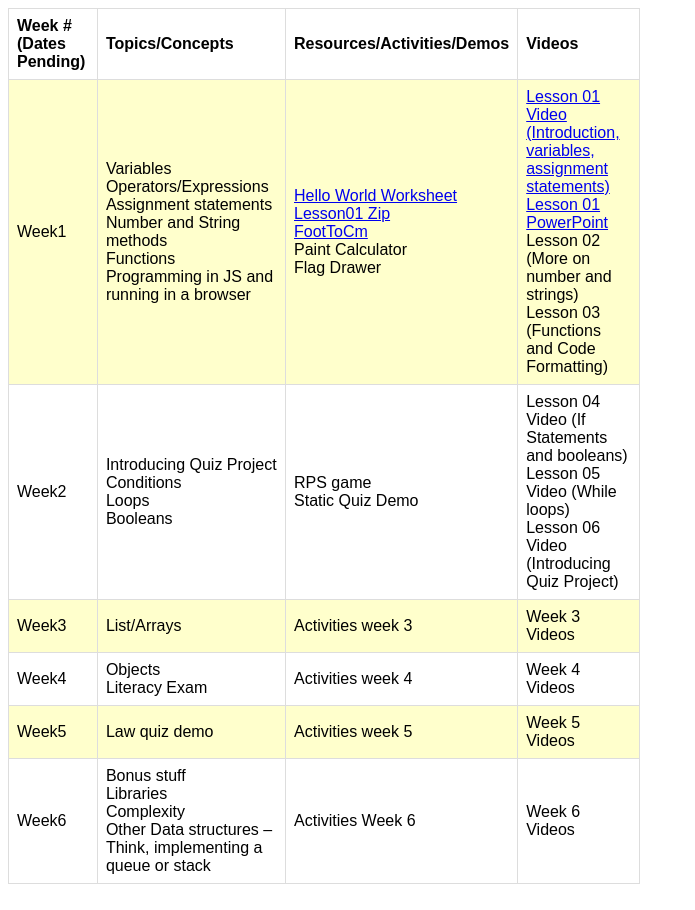
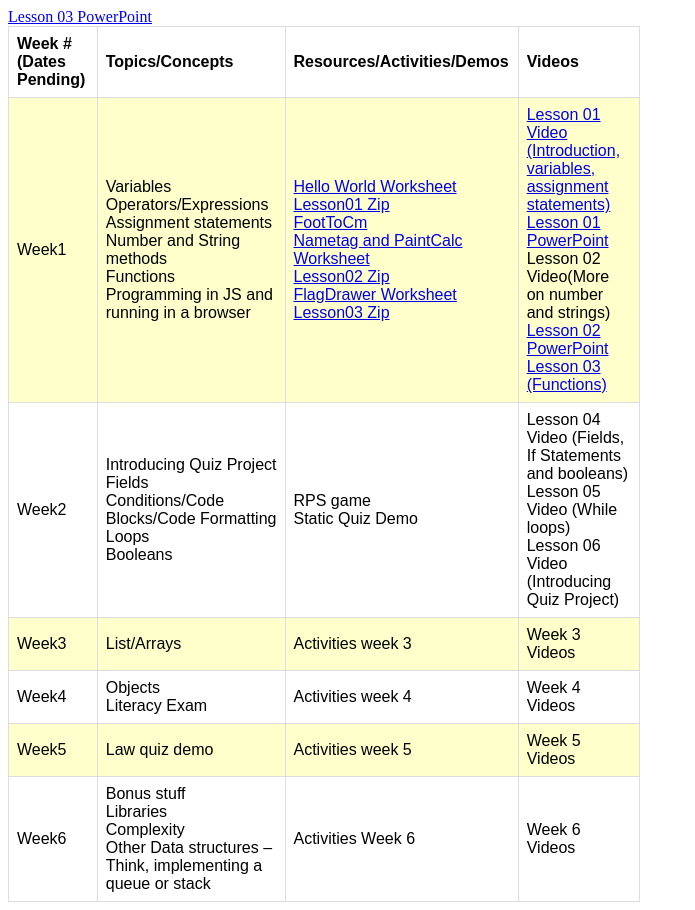
Before and after one commit to Yenhua/Yenhua.github.io, a plain HTML site: page 10ICTHome.html in a window 1280 px wide. Shown: the whole page, without its empty margins (0-695 px from the left). Drawn offline with Linux system fonts and the light colour scheme.

Commit message:
Added links to exercises and powerpoints for week 1
Just requires 2 videos

```diff
--- a/10ICTHome.html
+++ b/10ICTHome.html
@@ -40,20 +40,25 @@ tr:nth-child(even) {
 </td>
     <td>
 		<a href="https://drive.google.com/file/d/1zw4bvjaAjLdMljstTErInLf_f2ANi-T2/view?usp=sharing">Hello World Worksheet</a><br>
-		<a href="https://drive.google.com/file/d/13P1dL7HZZt9a04sTqbynbFUqJD4JgGrS/view?usp=sharing">Lesson01 Zip</a><br>
+		<a href="https://drive.google.com/file/d/1Y9T1zUYtpospnOYcJLzMn3cMi2TsTQqT/view?usp=sharing">Lesson01 Zip</a><br>
 		<a href="https://yenhua.github.io/Week1Demos/FootToCm.html">FootToCm</a><br>
-		Paint Calculator<br>
-		Flag Drawer<br>
+		<a href="https://drive.google.com/file/d/1fVSm3jVg0iLyTNubi0MQoXWLGBn6rGly/view?usp=sharing">Nametag and PaintCalc Worksheet</a><br>
+		<a href="https://drive.google.com/file/d/1MmV7xePEPTH53hCHRXexRaY6kkgjgsfx/view?usp=sharing">Lesson02 Zip</a><br>
+		<a href="https://drive.google.com/file/d/1irlJV2UCbXk6RzhyBdSZ2eBY4ze_83-0/view?usp=sharing">FlagDrawer Worksheet</a><br>
+		<a href="https://drive.google.com/file/d/1VP5ZODB8jz_IHFvXj9XtxQtErlGZVZaK/view?usp=sharing">Lesson03 Zip</a><br>
 	</td>
 	<td> <a href="https://drive.google.com/file/d/15vr5ZzQhNpqUNQMDRiWJl_npywGeqg3h/view?usp=sharing">Lesson 01 Video (Introduction, variables, assignment statements)</a><br>
 		 <a href="https://drive.google.com/file/d/1xyHDTi9L37nOzyqYLKFIx5LfnGk33SSl/view?usp=sharing">Lesson 01 PowerPoint</a><br>
-		 Lesson 02 (More on number and strings)<br>
-		 Lesson 03 (Functions and Code Formatting)<br></td>
+		 Lesson 02 Video(More on number and strings)<br>
+		 <a href="https://drive.google.com/file/d/1Y9-l7WhyMCqvTonr73twn2vgG2MEn0au/view?usp=sharing">Lesson 02 PowerPoint
+		 Lesson 03 (Functions)<br></td>
+		 <a href="https://drive.google.com/file/d/1ES1xz2TopjNbDjReVl-CxRB3l0OV90mQ/view?usp=sharing">Lesson 03 PowerPoint
   </tr>
   <tr>
     <td>Week2</td>
     <td>Introducing Quiz Project<br>
-		Conditions<br>
+		Fields<br>
+		Conditions/Code Blocks/Code Formatting<br>
 		Loops<br>
 		Booleans<br>
 </td>
@@ -61,7 +66,7 @@ tr:nth-child(even) {
 	Static Quiz Demo<br>
 
 </td>
-<td> Lesson 04 Video (If Statements and booleans)<br>
+<td> Lesson 04 Video (Fields, If Statements and booleans)<br>
      Lesson 05 Video (While loops)<br>
 	 Lesson 06 Video (Introducing Quiz Project)<br></td>
   </tr>
```
